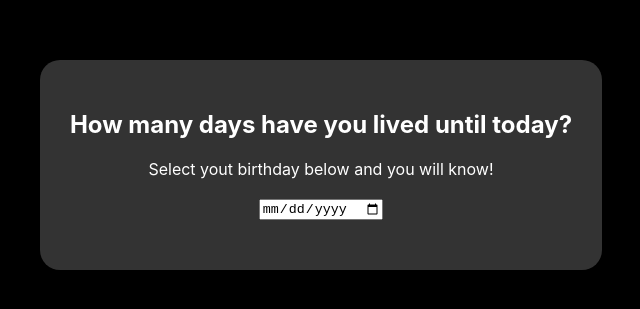
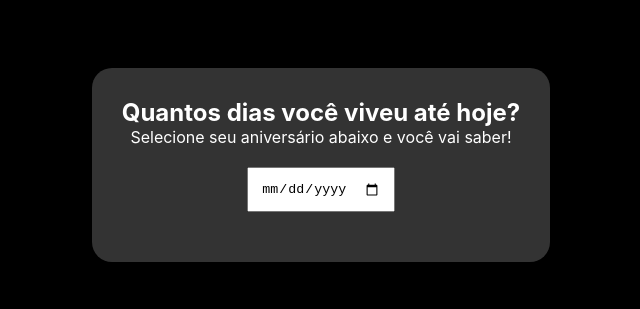
Before and after one commit to CleitonLuizOliveira/day_counter, a React (Create React App) app: page / in a window 1280 px wide. Shown: the part 235-544 px from the top of the page, without its empty margins (319-959 px from the left). Built offline with nearby package versions, Linux system fonts and the light colour scheme.

Commit message:
adiiconei a opção pra portugues

```diff
--- a/src/App.css
+++ b/src/App.css
@@ -26,9 +26,10 @@
 .container input {
   max-width: 130px;
   margin: 20px auto;
+  padding: 12px;
 }
 
-.container h3 {
+.container h3, .container h2 {
   margin: 0;
   padding: 0;
 }
--- a/src/App.js
+++ b/src/App.js
@@ -6,7 +6,7 @@ function App() {
 
     const [answer, setAnswer] = useState(0);
     const [birthDay, setBirthDay] = useState(0);
-    const [isBrazil, setIsBrazil] = useState(false);
+    const [isBrazil, setIsBrazil] = useState(true);
 
     const today = new Date();
     const realToday = `${today.getFullYear()}-${today.getMonth() + 1}-${today.getDay()}`
@@ -19,13 +19,23 @@ function App() {
     return (
         <div className="App">
             <div className="container">
-                <h2>How many days have you lived until today?</h2>
-                <label htmlFor="">Select yout birthday below and you will know!</label>
-                <input type="date" value={birthDay} onChange={event => setBirthDay(event.currentTarget.value) } />
-                {/* {birthDay !== 0 ? <h3>Up until today you have lived {answer} days!</h3> : <div></div>} */}
-                <If test={birthDay !== 0}>
-                    <h3>Up until today you have lived {answer} days!</h3>
+                <If test={!isBrazil}>
+                    <h2>How many days have you lived until today?</h2>
+                    <label htmlFor="">Select yout birthday below and you will know!</label>
+                    <input type="date" value={birthDay} onChange={event => setBirthDay(event.currentTarget.value) } />
+                    <If test={birthDay !== 0}>
+                        <h3>Up until today you have lived {answer} days!</h3>
+                    </If>
                 </If>
+                <If test={isBrazil}>
+                    <h2>Quantos dias você viveu até hoje?</h2>
+                    <label htmlFor="">Selecione seu aniversário abaixo e você vai saber!</label>
+                    <input type="date" value={birthDay} onChange={event => setBirthDay(event.currentTarget.value) } />
+                    <If test={birthDay !== 0}>
+                        <h3>Até hoje, você já viveu {answer} dias!</h3>
+                    </If>
+                </If>
+
             </div>
         </div>
     );
```
Also changed, not shown: 1 other file (tests, documents, lock files or other folders).
